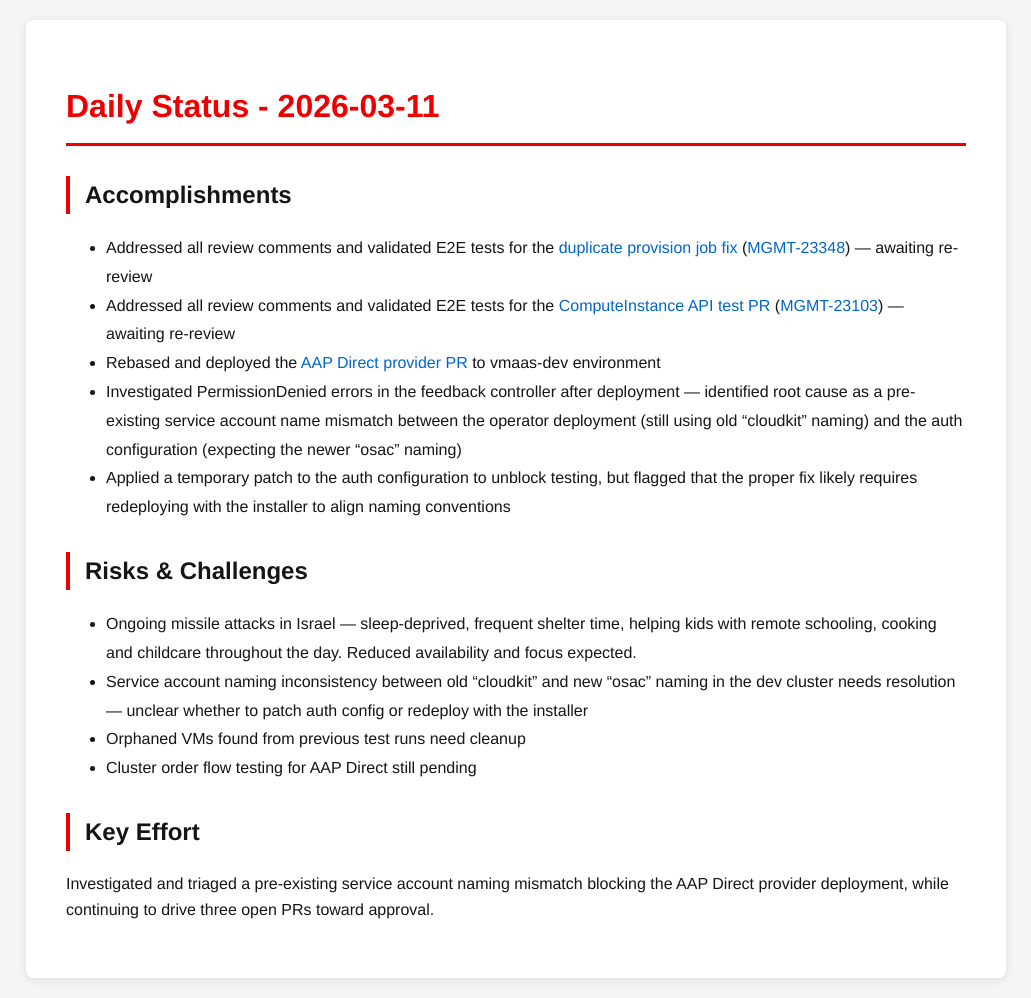
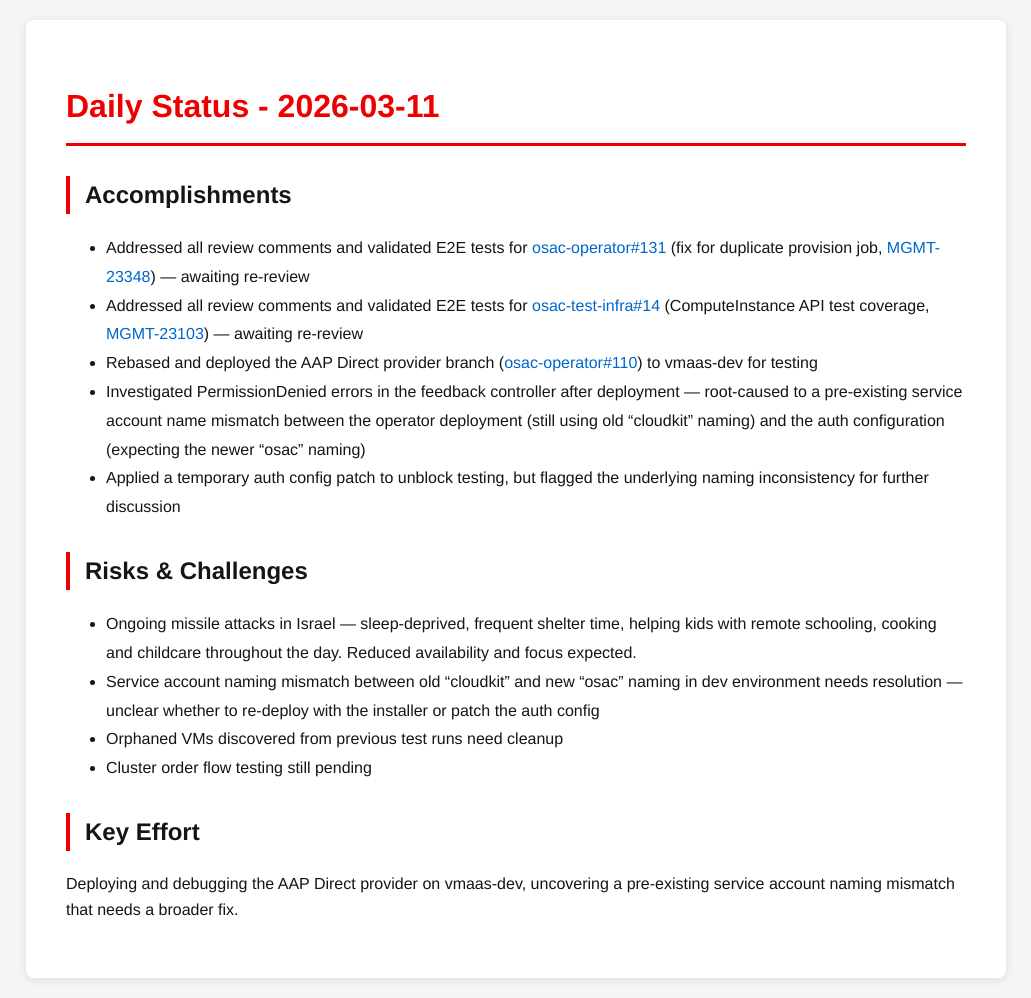
Before and after one commit to tzvatot/daily-status, a Jekyll site: the page built from 2026-03-11.md, in a window 1280 px wide. Shown: the whole page, without its empty margins (124-1155 px from the left). Built offline with Jekyll 4.4.1, drawn with Linux system fonts in a browser that asks for light colours.

Commit message:
Daily status update - 2026-03-11

```diff
--- a/2026-03-11.md
+++ b/2026-03-11.md
@@ -7,17 +7,17 @@
 # Daily Status - 2026-03-11
 
 ## Accomplishments
-- Addressed all review comments and validated E2E tests for the [duplicate provision job fix](https://github.com/osac-project/osac-operator/pull/131) ([MGMT-23348](https://issues.redhat.com/browse/MGMT-23348)) — awaiting re-review
-- Addressed all review comments and validated E2E tests for the [ComputeInstance API test PR](https://github.com/osac-project/osac-test-infra/pull/14) ([MGMT-23103](https://issues.redhat.com/browse/MGMT-23103)) — awaiting re-review
-- Rebased and deployed the [AAP Direct provider PR](https://github.com/osac-project/osac-operator/pull/110) to vmaas-dev environment
-- Investigated PermissionDenied errors in the feedback controller after deployment — identified root cause as a pre-existing service account name mismatch between the operator deployment (still using old "cloudkit" naming) and the auth configuration (expecting the newer "osac" naming)
-- Applied a temporary patch to the auth configuration to unblock testing, but flagged that the proper fix likely requires redeploying with the installer to align naming conventions
+- Addressed all review comments and validated E2E tests for [osac-operator#131](https://github.com/osac-project/osac-operator/pull/131) (fix for duplicate provision job, [MGMT-23348](https://issues.redhat.com/browse/MGMT-23348)) — awaiting re-review
+- Addressed all review comments and validated E2E tests for [osac-test-infra#14](https://github.com/osac-project/osac-test-infra/pull/14) (ComputeInstance API test coverage, [MGMT-23103](https://issues.redhat.com/browse/MGMT-23103)) — awaiting re-review
+- Rebased and deployed the AAP Direct provider branch ([osac-operator#110](https://github.com/osac-project/osac-operator/pull/110)) to vmaas-dev for testing
+- Investigated PermissionDenied errors in the feedback controller after deployment — root-caused to a pre-existing service account name mismatch between the operator deployment (still using old "cloudkit" naming) and the auth configuration (expecting the newer "osac" naming)
+- Applied a temporary auth config patch to unblock testing, but flagged the underlying naming inconsistency for further discussion
 
 ## Risks & Challenges
 - Ongoing missile attacks in Israel — sleep-deprived, frequent shelter time, helping kids with remote schooling, cooking and childcare throughout the day. Reduced availability and focus expected.
-- Service account naming inconsistency between old "cloudkit" and new "osac" naming in the dev cluster needs resolution — unclear whether to patch auth config or redeploy with the installer
-- Orphaned VMs found from previous test runs need cleanup
-- Cluster order flow testing for AAP Direct still pending
+- Service account naming mismatch between old "cloudkit" and new "osac" naming in dev environment needs resolution — unclear whether to re-deploy with the installer or patch the auth config
+- Orphaned VMs discovered from previous test runs need cleanup
+- Cluster order flow testing still pending
 
 ## Key Effort
-Investigated and triaged a pre-existing service account naming mismatch blocking the AAP Direct provider deployment, while continuing to drive three open PRs toward approval.
+Deploying and debugging the AAP Direct provider on vmaas-dev, uncovering a pre-existing service account naming mismatch that needs a broader fix.
```
